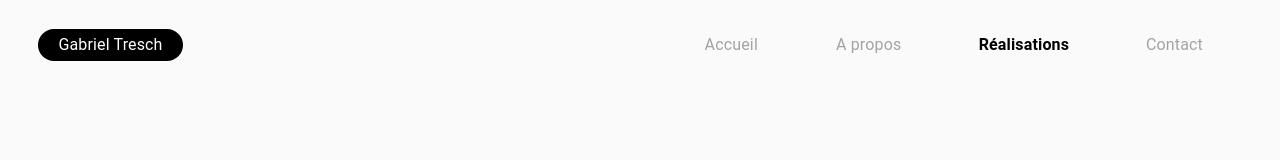
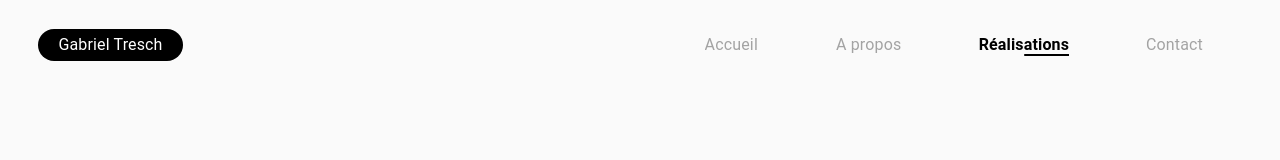
Before and after one commit to GabrielTresch/portfolio, a React app: page /realisations in a window 1280 px wide. Shown: the top 160 px of the page. Built offline with nearby package versions, Linux system fonts and the light colour scheme; no server answers.

Commit message:
navigation hover/active animation

```diff
--- a/src/components/Navigation.js
+++ b/src/components/Navigation.js
@@ -82,13 +82,9 @@ const useStyles = makeStyles({
       margin: '0',
       marginRight: '6vw',
       overflow: 'hidden',
+      position: 'relative',
       '&:hover div': {
         transform: 'translateY(-50%)',
-      },
-    },
-    active: {
-      '&:hover div': {
-        transform: 'translateY(0)',
       },
     },
     span: {
@@ -104,7 +100,23 @@ const useStyles = makeStyles({
       transition: '0.4s',
     },
     activeMobile: {
-      display: 'none',
+      width: '0%',
+      height: '2px',
+      borderRadius: '0',
+      top: 'initial',
+      left: 'initial',
+      bottom: '0',
+      transform: 'translate(0, 0)',
+    },
+    active: {
+      '&:hover div': {
+        transform: 'translateY(0)',
+      },
+      '& > span:first-child': {
+        width: '100%',
+        transform: 'translate(50%, 0)',
+        transitionDelay: '0.4s',
+      },
     },
   },
 });
```
